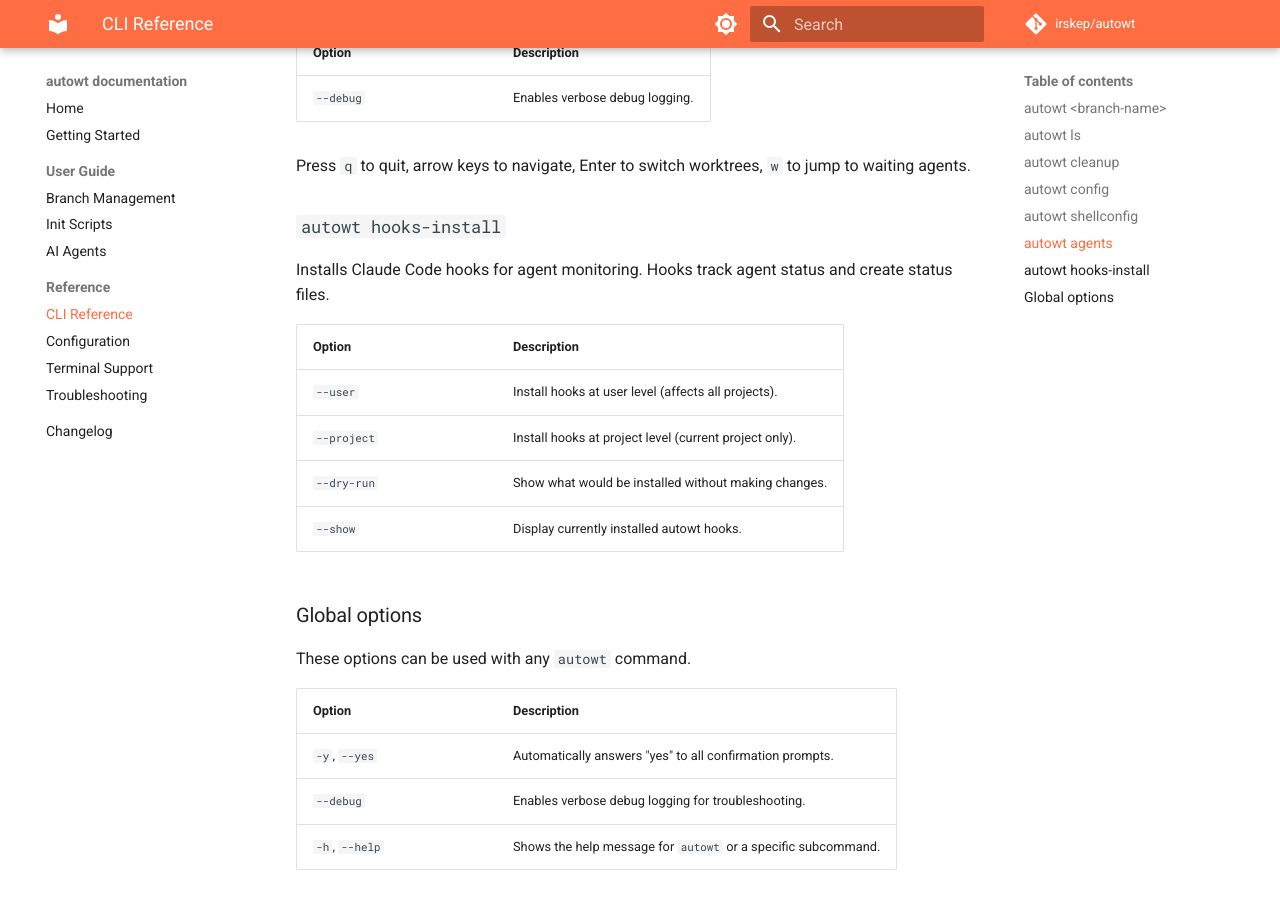
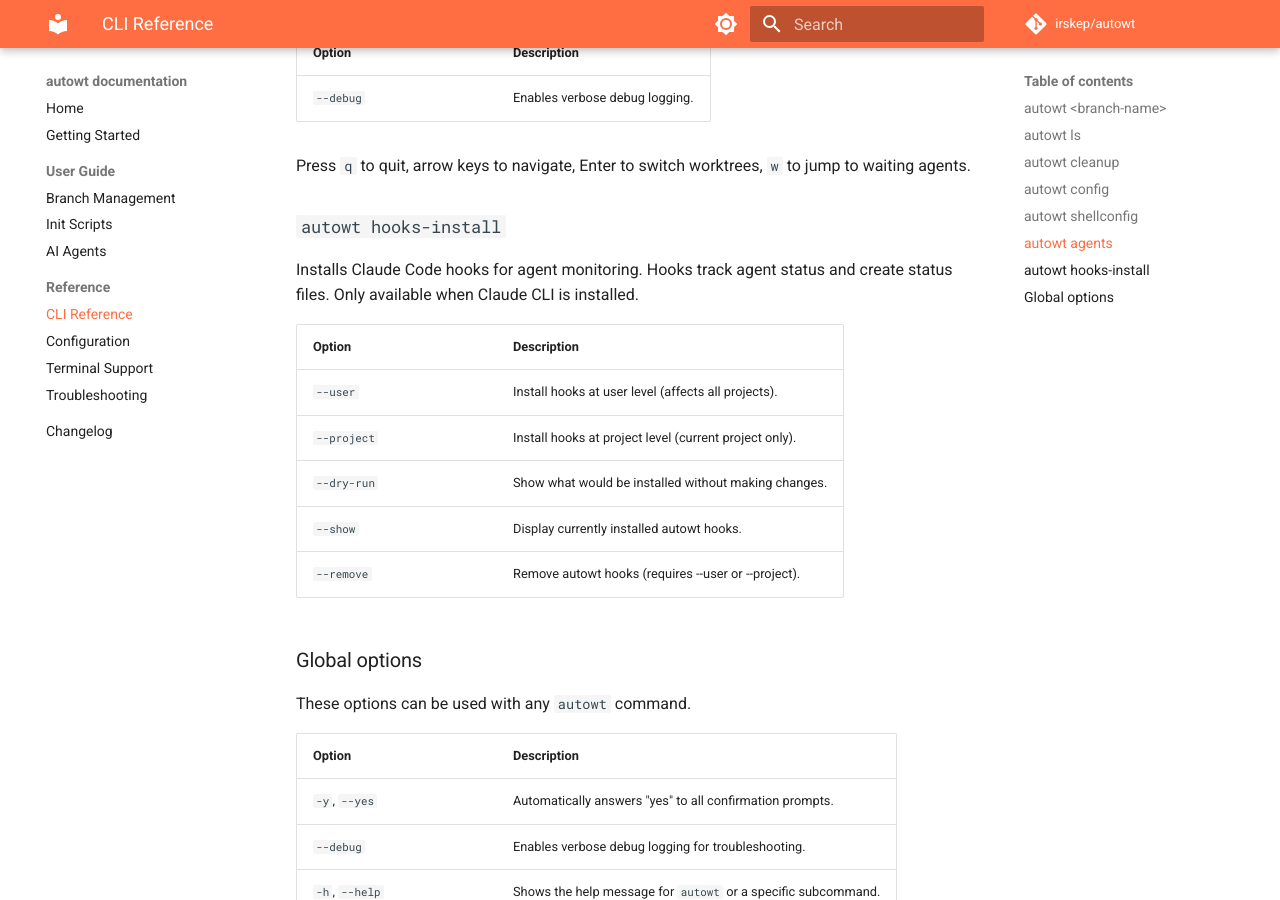
Before and after one commit to irskep/autowt, an MkDocs documentation site: the page built from docs/clireference.md, in a window 1280 px wide and 900 px high, scrolled down 2799 px. Built offline with MkDocs 1.6.1 and Material for MkDocs 9.7.7, drawn with Linux system fonts in a browser that asks for light colours; comment, search, counter and statistics services are not loaded; the version menu is left out.

Commit message:
Update CLI reference docs for --remove flag and Claude CLI requirement
🤖 Generated with [Claude Code](https://claude.ai/code)

Co-Authored-By: Claude <noreply@anthropic.com>

```diff
--- a/docs/clireference.md
+++ b/docs/clireference.md
@@ -90,7 +90,7 @@ Press `q` to quit, arrow keys to navigate, Enter to switch worktrees, `w` to jum
 
 ### `autowt hooks-install`
 
-Installs Claude Code hooks for agent monitoring. Hooks track agent status and create status files.
+Installs Claude Code hooks for agent monitoring. Hooks track agent status and create status files. Only available when Claude CLI is installed.
 
 <div class="autowt-clitable-wrapper"></div>
 
@@ -100,6 +100,7 @@ Installs Claude Code hooks for agent monitoring. Hooks track agent status and cr
 | `--project` | Install hooks at project level (current project only). |
 | `--dry-run` | Show what would be installed without making changes. |
 | `--show` | Display currently installed autowt hooks. |
+| `--remove` | Remove autowt hooks (requires --user or --project). |
 
 ### Global options
 
```
